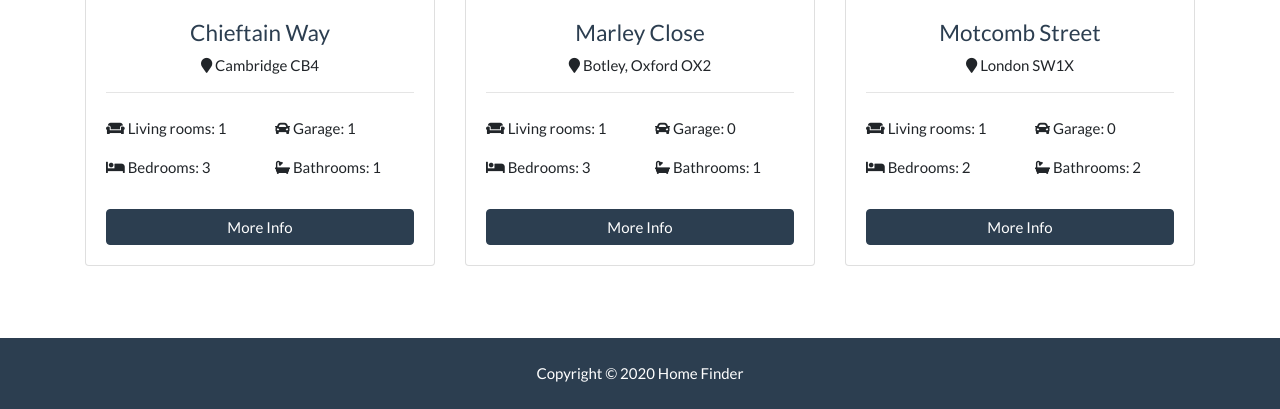
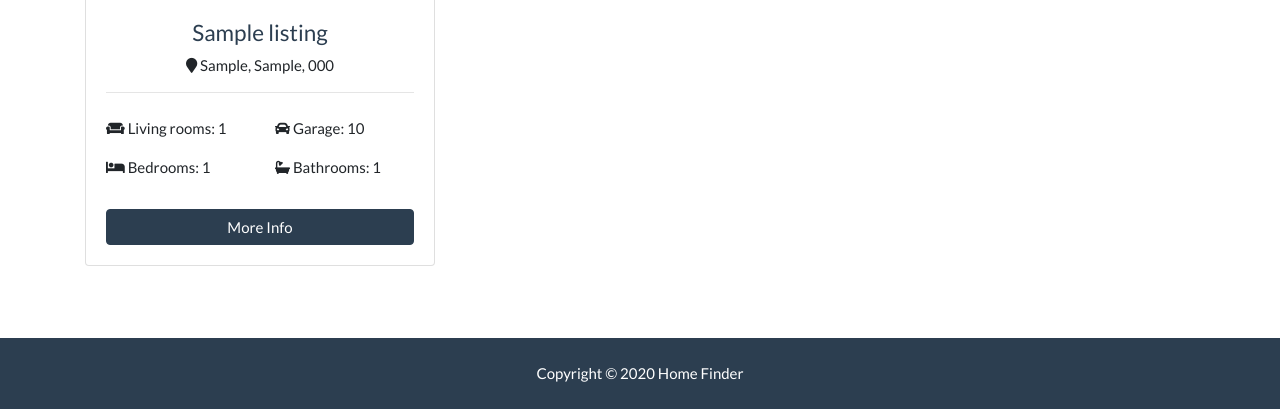
Before and after one commit to peterintest/homefinder, a Django app: page / in a window 1280 px wide. Shown: the part 1114-1523 px from the top of the page. Run offline with Django 3.2, Linux system fonts and the light colour scheme; tables that the repository leaves empty hold one stand-in row (values such as "Sample post"); grey boxes marked "Sample" are stand-in pictures; some libraries are stand-ins or nearby versions.

Commit message:
Update index template to use data from db

```diff
--- a/pages/views.py
+++ b/pages/views.py
@@ -1,8 +1,15 @@
 from django.shortcuts import render
-from django.http import HttpResponse
+
+from listings.models import Listing
 
 def index(request):
-    return render(request, 'pages/index.html')
+    listings = Listing.objects.order_by('-creation_date').filter(is_published=True)[:3]
+
+    context = {
+        'listings': listings
+    }
+
+    return render(request, 'pages/index.html', context)
 
 def about(request):
     return render(request, 'pages/about.html')
--- a/templates/pages/index.html
+++ b/templates/pages/index.html
@@ -1,5 +1,5 @@
 {% extends 'base.html' %}
-{% load static %}
+{% load humanize %}
 {% block content %}
  <!-- Showroom -->
  <section id="showroom">
@@ -68,108 +68,46 @@
     <div class="container">
       <h3 class="text-center mb-3">Latest Listings</h3>
       <div class="row">
-        <!-- Home 1 -->
+        {% if listings %}
+          {% for listing in listings %}
             <div class="col-md-6 col-lg-4 mb-4">
               <div class="card listing-preview">
-            <img class="card-img-top" src="{% static '/img/homes/home-1.jpg' %}" alt="">
+                <img class="card-img-top" src="{{ listing.photo_main.url }}" alt="">
                 <div class="card-img-overlay">
                   <h2>
-                <span class="badge badge-primary text-white">£425,000</span>
+                    <span class="badge badge-primary text-white">£{{ listing.price | intcomma }}</span>
                   </h2>
                 </div>
                 <div class="card-body">
                   <div class="listing-heading text-center">
-                <h4 class="text-primary">Chieftain Way</h4>
+                    <h4 class="text-primary">{{ listing.title }}</h4>
                     <p>
-                  <i class="fas fa-map-marker"></i> Cambridge CB4</p>
+                      <i class="fas fa-map-marker"></i> {{ listing.city }}, {{ listing.county }}, {{ listing.postcode }}</p>
                   </div>
                   <hr>
                   <div class="row py-2">
                     <div class="col-6">
-                  <i class="fas fa-couch"></i> Living rooms: 1</div>
+                      <i class="fas fa-couch"></i> Living rooms: {{ listing.livingrooms }}</div>
                     <div class="col-6">
-                  <i class="fas fa-car"></i> Garage: 1</div>
+                      <i class="fas fa-car"></i> Garage: {{ listing.garage }}</div>
                   </div>
                   <div class="row py-2">
                     <div class="col-6">
-                  <i class="fas fa-bed"></i> Bedrooms: 3</div>
+                      <i class="fas fa-bed"></i> Bedrooms: {{ listing.bedrooms }}</div>
                     <div class="col-6">
-                  <i class="fas fa-bath"></i> Bathrooms: 1</div>
+                      <i class="fas fa-bath"></i> Bathrooms: {{ listing.bathrooms }}</div>
                   </div>
                   <br>
-              <a href="{% url 'index' %}" class="btn btn-primary btn-block">More Info</a>
+                  <a href="{% url 'listing' listing.id %}" class="btn btn-primary btn-block">More Info</a>
                 </div>
               </div>
             </div>
-
-        <!-- Home 2 -->
-        <div class="col-md-6 col-lg-4 mb-4">
-          <div class="card listing-preview">
-            <img class="card-img-top" src="{% static '/img/homes/home-2.jpg' %}" alt="">
-            <div class="card-img-overlay">
-              <h2>
-                <span class="badge badge-primary text-white">£379,000</span>
-              </h2>
+          {% endfor %}
+        {% else %}
+          <div class="col-md-12">
+            <p>No properties found</p>
           </div>
-            <div class="card-body">
-              <div class="listing-heading text-center">
-                <h4 class="text-primary">Marley Close</h4>
-                <p>
-                  <i class="fas fa-map-marker"></i> Botley, Oxford OX2</p>
-              </div>
-              <hr>
-              <div class="row py-2">
-                <div class="col-6">
-                  <i class="fas fa-couch"></i> Living rooms: 1</div>
-                <div class="col-6">
-                  <i class="fas fa-car"></i> Garage: 0</div>
-              </div>
-              <div class="row py-2">
-                <div class="col-6">
-                  <i class="fas fa-bed"></i> Bedrooms: 3</div>
-                <div class="col-6">
-                  <i class="fas fa-bath"></i> Bathrooms: 1</div>
-              </div>
-              <br>
-              <a href="{% url 'index' %}" class="btn btn-primary btn-block">More Info</a>
-            </div>
-          </div>
-        </div>
-
-        <!-- Home 3 -->
-        <div class="col-md-6 col-lg-4 mb-4">
-          <div class="card listing-preview">
-            <img class="card-img-top" src="{% static '/img/homes/home-3.jpg' %}" alt="">
-            <div class="card-img-overlay">
-              <h2>
-                <span class="badge badge-primary text-white">£1,950,000</span>
-              </h2>
-            </div>
-            <div class="card-body">
-              <div class="listing-heading text-center">
-                <h4 class="text-primary">Motcomb Street</h4>
-                <p>
-                  <i class="fas fa-map-marker"></i> London SW1X</p>
-              </div>
-              <hr>
-              <div class="row py-2">
-                <div class="col-6">
-                  <i class="fas fa-couch"></i> Living rooms: 1</div>
-                <div class="col-6">
-                  <i class="fas fa-car"></i> Garage: 0</div>
-              </div>
-              <div class="row py-2">
-                <div class="col-6">
-                  <i class="fas fa-bed"></i> Bedrooms: 2</div>
-                <div class="col-6">
-                  <i class="fas fa-bath"></i> Bathrooms: 2</div>
-              </div>
-              <br>
-              <a href="{% url 'index' %}" class="btn btn-primary btn-block">More Info</a>
-            </div>
-          </div>
-        </div>
-
+        {% endif %}
       </div>
     </div>
   </section>
```
Lines whose indentation alone changed are shown as unchanged.
